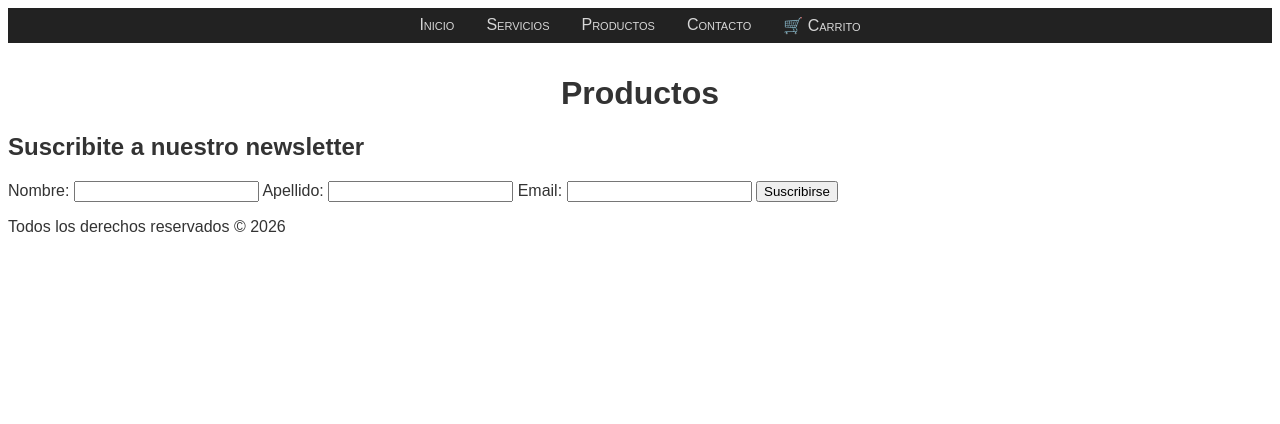
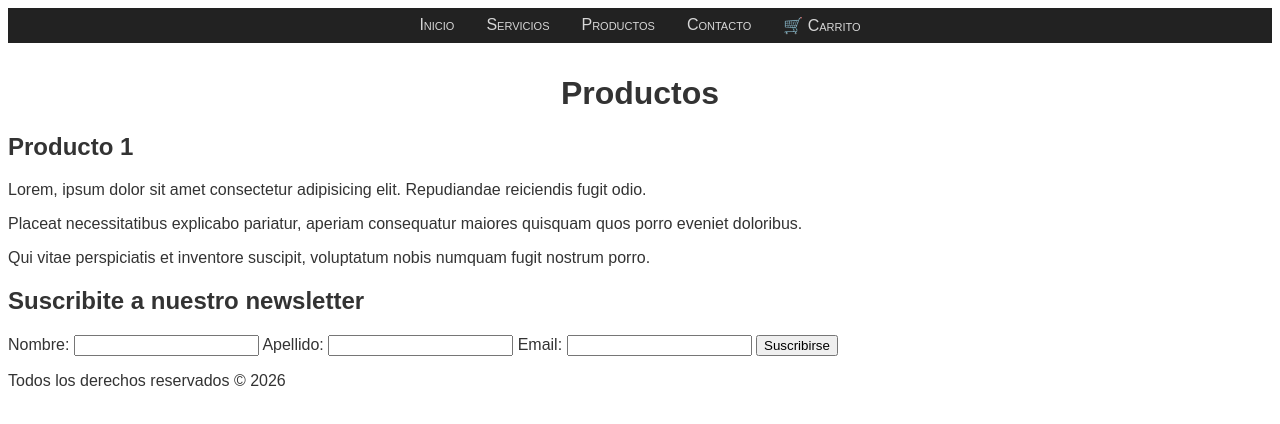
Before and after one commit to jdrjuan/sitio-web-9, a plain HTML site: page productos.html in a window 1280 px wide. Drawn offline with Linux system fonts and the light colour scheme.

Commit message:
Agrega producto 1 a productos.html

```diff
--- a/productos.html
+++ b/productos.html
@@ -16,6 +16,12 @@
         <a class="nav-bar__link" href="carrito.html">🛒 Carrito</a>
     </nav>
     <h1>Productos</h1>
+    <article class="producto">
+        <h2>Producto 1</h2>
+        <p>Lorem, ipsum dolor sit amet consectetur adipisicing elit. Repudiandae reiciendis fugit odio.</p>
+        <p>Placeat necessitatibus explicabo pariatur, aperiam consequatur maiores quisquam quos porro eveniet doloribus.</p>
+        <p>Qui vitae perspiciatis et inventore suscipit, voluptatum nobis numquam fugit nostrum porro.</p>
+    </article>
 
     <footer>
         <form action="enviar-email.html">
```
